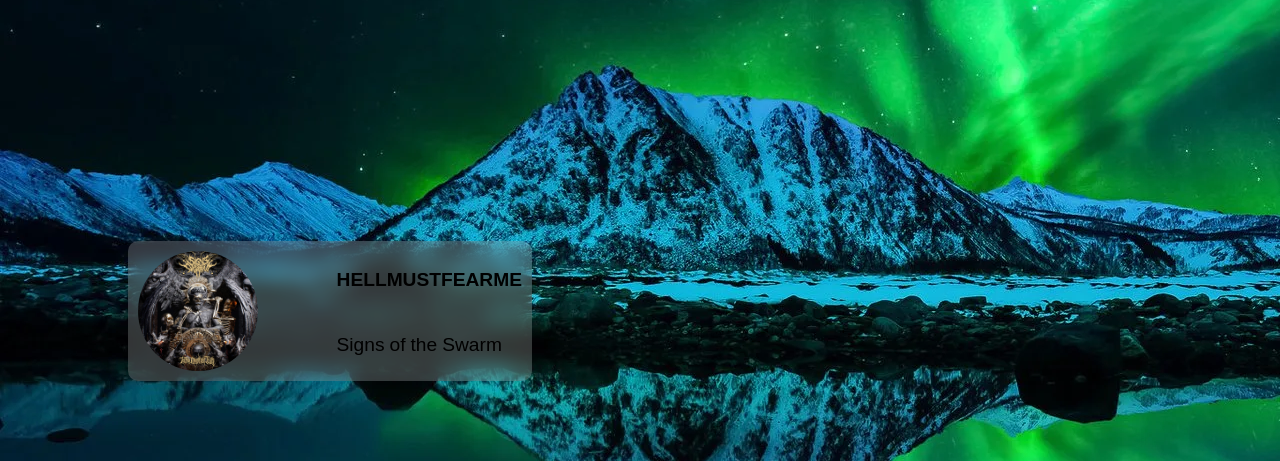
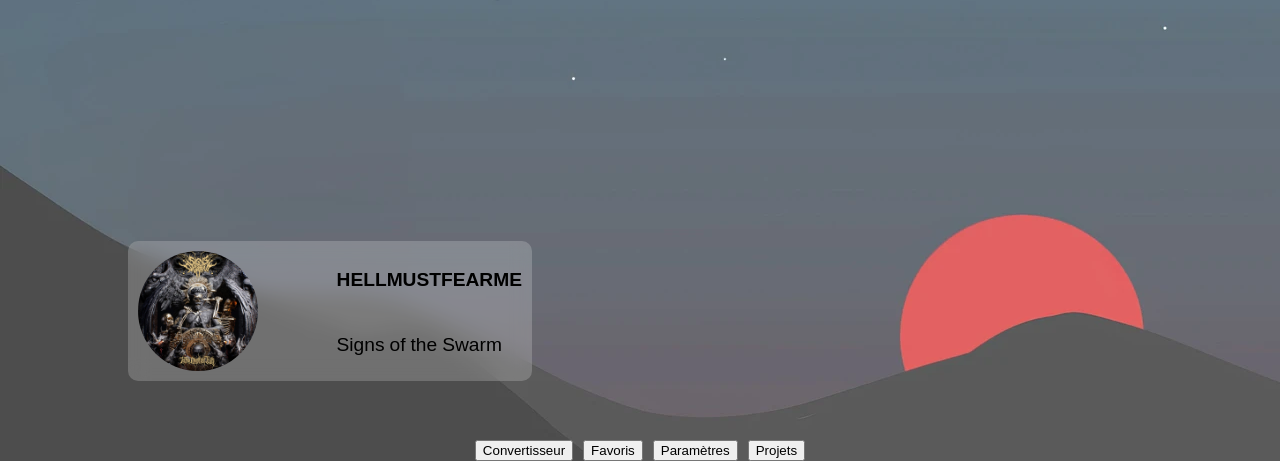
Before and after one commit to B-rimel/Dashboard, a plain HTML site: page index.html in a window 1280 px wide. Shown: the part 339-800 px from the top of the page. Drawn offline with Linux system fonts and the light colour scheme; no server answers; a web font is replaced by a local one.

Commit message:
Implementing footer utility buttons

```diff
--- a/index.html
+++ b/index.html
@@ -35,13 +35,19 @@
       <div id="paramsContainer">
         <div id="paramsModal">
           <form action="" id="nameForm">
-            <input type="text" id="nameInput"/>
+            <input type="text" id="nameInput" />
           </form>
           <form action="" id="locationForm">
-            <input type="text" id="locationInput"/>
+            <input type="text" id="locationInput" />
           </form>
         </div>
       </div>
+      <footer>
+        <button>Convertisseur</button>
+        <button>Favoris</button>
+        <button>Paramètres</button>
+        <button>Projets</button>
+      </footer>
 
       <script src="script.js"></script>
     </div>
--- a/style.css
+++ b/style.css
@@ -13,7 +13,7 @@ body {
 #content  {
   width: 100%;
   height: 100vh;
-  background-image: url("/assets/img/thumb-1920-533936.webp");
+  background-image: url("/assets/img/background.webp");
   backdrop-filter:contrast(0.6) brightness(0.6);
 
 }
@@ -188,4 +188,7 @@ footer {
   bottom: 0;
   left: 0;
   width: 100%;
+  display: flex;
+  justify-content: center;
+  gap: 10px;
 }
```
Also changed, not shown: assets/img/background.webp (added), assets/img/thumb-1920-533936.webp (deleted).
